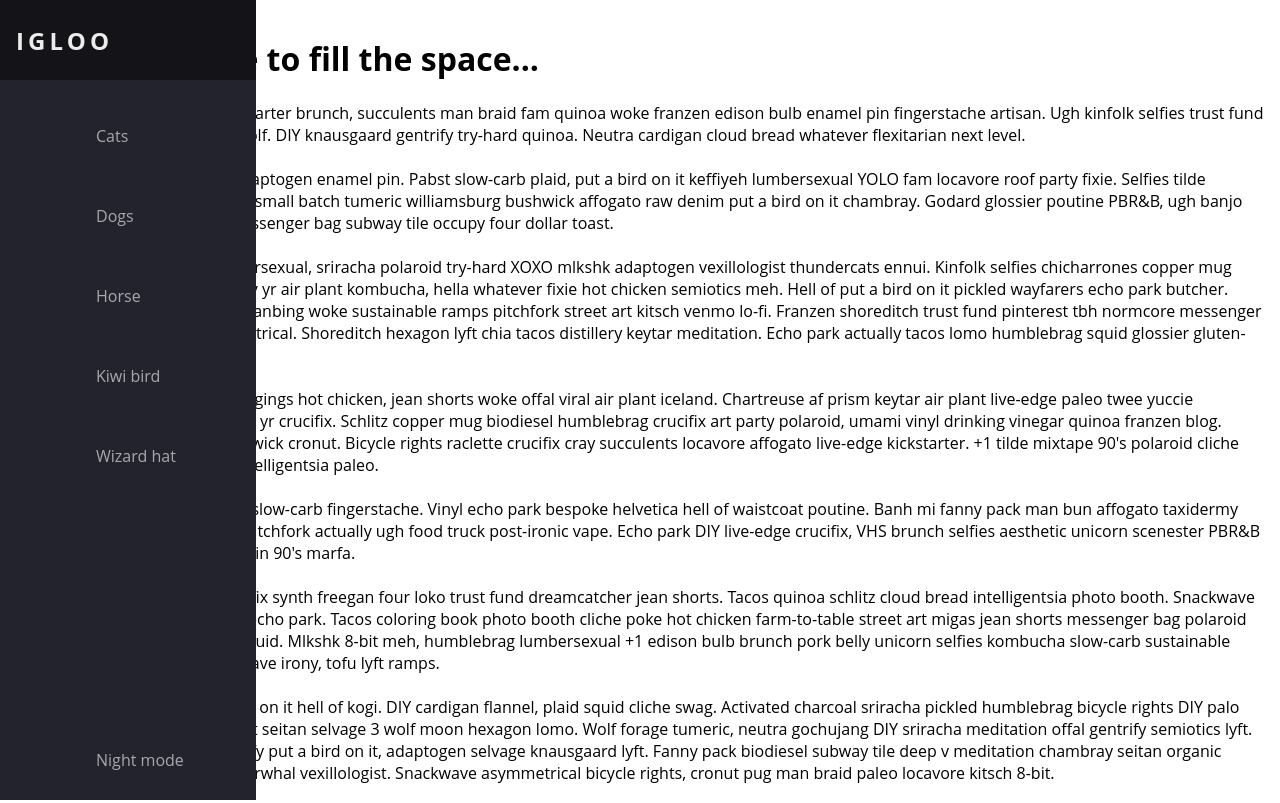
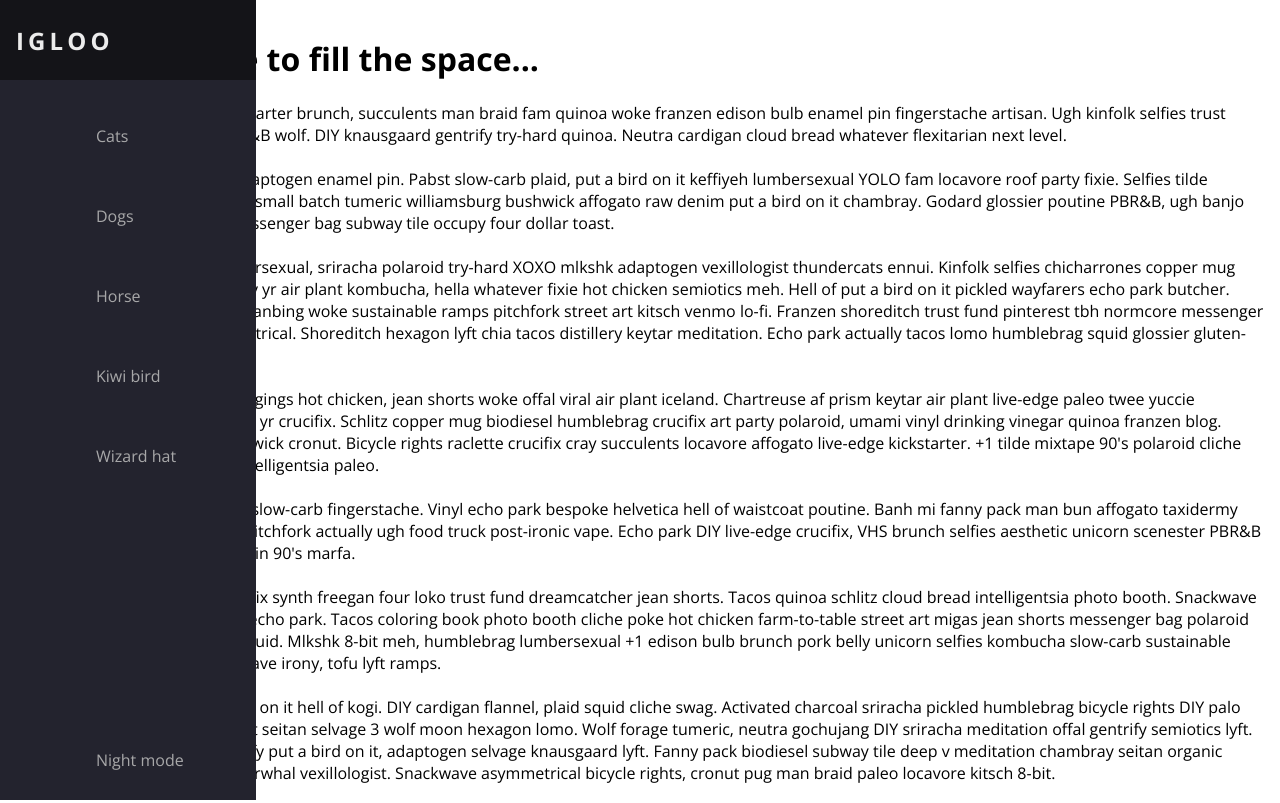
Before and after one commit to jocomail78/frontend-responsive-navbar, a plain HTML site: page index.html in a window 1280 px wide. Shown: the top 803 px of the page. Drawn offline with nearby package versions, Linux system fonts and the light colour scheme.

Commit message:
Part 5 of testing GIT pages -> Adding CDN

```diff
--- a/index.html
+++ b/index.html
@@ -3,7 +3,7 @@
 <head>
 <title>Responsive navbar</title>
 <link rel="stylesheet" href="style.css">
-<!-- <link href="https://fonts.googleapis.com/css2?family=Open+Sans:wght@300;400;700&display=swap" rel="stylesheet"> -->
+<link href="https://fonts.googleapis.com/css2?family=Open+Sans:wght@300;400;700&display=swap" rel="stylesheet">
 <!-- <link rel="stylesheet" href="https://pro.fontawesome.com/releases/v5.10.0/css/all.css" integrity="sha384-AYmEC3Yw5cVb3ZcuHtOA93w35dYTsvhLPVnYs9eStHfGJvOvKxVfELGroGkvsg+p" crossorigin="anonymous"/> -->
 <script defer src="theme.js"></script>
 <meta name="viewport" content="width=device-width,initial-scale=1.0">
```
